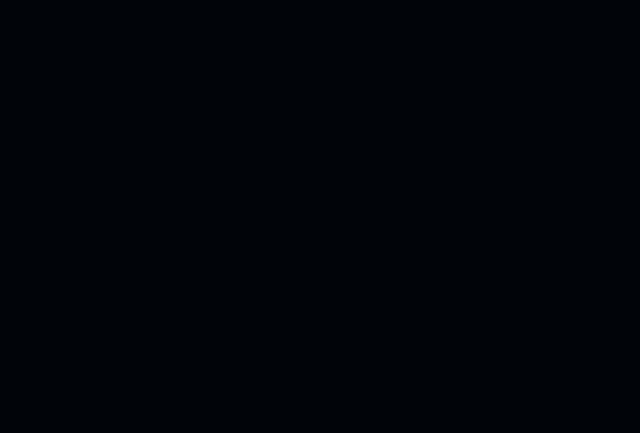
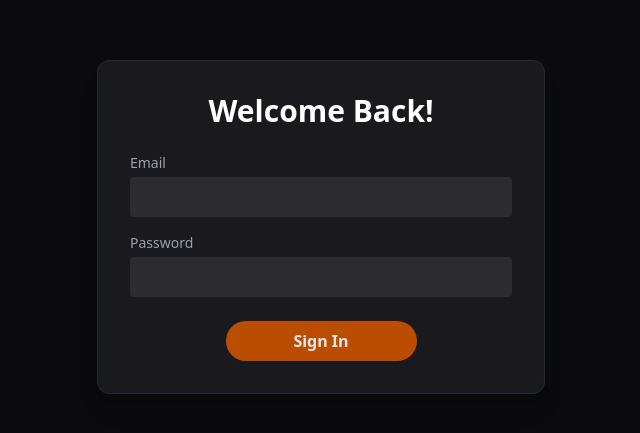
Before and after one commit to Aksgo/BlogSphere, a React (Vite) app in the folder Client/: page /login in a window 1280 px wide. Shown: the part 173-606 px from the top of the page, without its empty margins (319-959 px from the left). Built offline with nearby package versions, Linux system fonts and the light colour scheme; no server answers.

Commit message:
authentication setup successful

```diff
--- a/Client/src/pages/LoginPage.tsx
+++ b/Client/src/pages/LoginPage.tsx
@@ -1,8 +1,104 @@
+import { useNavigate } from "react-router-dom";
+import { useState, useEffect } from "react";
+import api from "../api";
+import { Snackbar, Alert} from "@mui/material";
+const LoginPage = ()=>{
+    const [email, setEmail] = useState<string>("");
+    const [password, setPassword] = useState<string>("");
+    const [snbOpen, setSnbOpen] = useState<boolean>(false);
+    const [snbMessage, setSnbMessage] = useState<string>("");
 
+    const navigate = useNavigate();
+    const isValidEmail = (email: string): boolean => {
+    const emailRegex = /^[^\s@]+@[^\s@]+\.[^\s@]+$/;
+    return emailRegex.test(email);
+    };
+    useEffect(()=>{
+            const checkUser = async ()=>{
+                try{
+                    const response = await api.get("/api/account/profile");
+                    navigate("/");
+                }catch(e:any){
+                    //nothing to perform just register
+                }
+            };
+            checkUser();
+    },[]);
 
-const LoginPage = ()=>{
-    return (<>
-    </>);
+    const loginUser = async ()=>{
+        if(email.trim()=="" || password.trim()==""){
+            setSnbOpen(true);
+            setSnbMessage("Fields Cannot be Empty");
+            return;
+        }
+        if(!isValidEmail(email)){
+            setSnbOpen(true);
+            setSnbMessage("Please enter valid email address");
+            return;
+        }
+        try{
+            const response = await api.post("/api/account/login",{
+                email : email,
+                password : password
+            });
+            navigate("/");
+        }catch(e:any){
+             if(e.response && e.response.status===401){
+                setSnbOpen(true);
+                setSnbMessage("Invalid Information");
+            }else{
+                setSnbOpen(true);
+                setSnbMessage("Something Went Wrong");
+            }
+        }
+    };
+
+    return (
+        <div className="login-container rubik-f1 min-h-screen flex items-center justify-center bg-[#0b0b0d] px-4">
+            <div className="w-full max-w-md bg-[#1a1a1e] p-8 rounded-xl shadow-xl border border-gray-800">
+                <h2 className="mb-6 text-3xl font-semibold text-center text-white">
+                    Welcome Back!
+                </h2>
+                <form className="flex flex-col gap-4">
+                    <div className="flex flex-col text-left">
+                        <label className="mb-1 text-sm text-gray-400">Email</label>
+                        <input
+                            type="email"
+                            className="bg-[#2b2b30] text-white p-2 rounded outline-none focus:ring-2 focus:ring-yellow-500"
+                            value={email}
+                            onChange={(e) => setEmail(e.target.value)}
+                        />
+                    </div>
+
+                    <div className="flex flex-col text-left">
+                        <label className="mb-1 text-sm text-gray-400">Password</label>
+                        <input
+                        type="password"className="bg-[#2b2b30] text-white p-2 rounded outline-none focus:ring-2 focus:ring-yellow-500" value={password} onChange={(e) => setPassword(e.target.value)}
+                        />
+                    </div>
+
+                    <button
+                        type="button"
+                        onClick={loginUser}
+                        className="bg-amber-700 hover:bg-amber-600 text-gray-200 font-semibold py-2 rounded-3xl mt-2 w-1/2 m-auto"
+                    >
+                        Sign In
+                    </button>
+                    <Snackbar
+                    open={snbOpen}
+                    autoHideDuration={3000}
+                    onClose={() => setSnbOpen(false)}
+                    anchorOrigin={{ vertical: "bottom", horizontal: "left" }}
+                >
+                    <Alert onClose={() => setSnbOpen(false)} severity={"error"} sx={{ width: "100%" }}>
+                    {snbMessage}
+                    </Alert>
+                </Snackbar>
+                </form>
+            </div>
+        </div>
+
+    );
 };
 
 export default LoginPage;
--- a/Client/src/pages/RegisterPage.tsx
+++ b/Client/src/pages/RegisterPage.tsx
@@ -24,6 +24,7 @@
                     //nothing to perform just register
                 }
             };
+            checkUser();
     },[]);
 
     const RegisterUser = async ()=>{
@@ -90,7 +91,7 @@
                         open={snbOpen}
                         autoHideDuration={3000}
                         onClose={() => setSnbOpen(false)}
-                        anchorOrigin={{ vertical: "bottom", horizontal: "center" }}
+                        anchorOrigin={{ vertical: "bottom", horizontal: "left" }}
                     >
                         <Alert onClose={() => setSnbOpen(false)} severity={"error"} sx={{ width: "100%" }}>
                         {snbMessage}
--- a/Client/src/pages/Welcome.tsx
+++ b/Client/src/pages/Welcome.tsx
@@ -6,6 +6,19 @@
 const Welcome = () => {
   const navigate = useNavigate();
   const [blogData, setBlogData] = useState<Card[]|null>(null);
+  const [active, setActive] = useState<boolean>(true);
+
+  useEffect(()=>{
+      const checkUser = async ()=>{
+          try{
+              const response = await api.get("/api/account/profile");
+              setActive(true);
+          }catch(e:any){
+            setActive(false);
+          }
+      };
+      checkUser();
+    },[]);
   useEffect(()=>{
     try{
       const fetchBlogs = async()=>{
@@ -22,6 +35,15 @@
       }
     }
   }, []);
+
+  const logoutUser = ()=>{
+    if (active){
+      api.post("/api/account/logout");
+      setActive(false);
+    }
+  };
+
+
   return (
     <>
       <header className="h-[50vh] bg-gradient-to-r from-orange-800 to-amber-900 text-white shadow-lg relative flex flex-col justify-center px-10 overflow-hidden">
@@ -33,6 +55,8 @@
           />
         </div>
         <div className="absolute top-4 right-6 z-10">
+          {(!active)?(
+            <>
               <button className="bg-yellow-800 text-gray-100 px-4 py-2 rounded-lg shadow hover:bg-yellow-700 transition mx-3"
             onClick={()=>{navigate("/login");}}>
               Login
@@ -41,6 +65,13 @@
             onClick = {()=>{navigate("/register");}} >
               Register
             </button>
+          </>
+          ):(
+            <button className="bg-red-700 text-gray-100 px-4 py-2 rounded-lg shadow hover:bg-amber-900 transition"
+          onClick = {()=>{logoutUser();}} >
+            Logout
+          </button>
+          )}
         </div>
 
         <div className="relative z-10">
```
Lines whose indentation alone changed are shown as unchanged.
